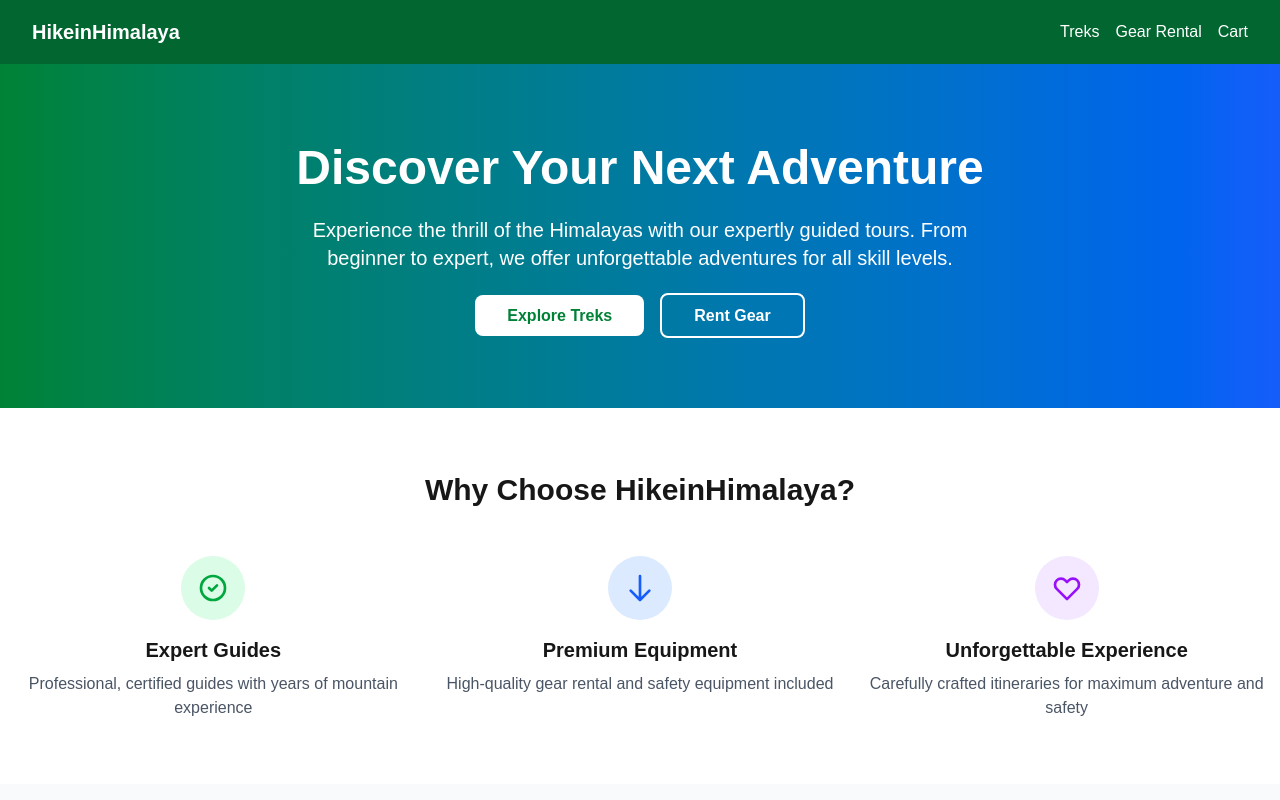
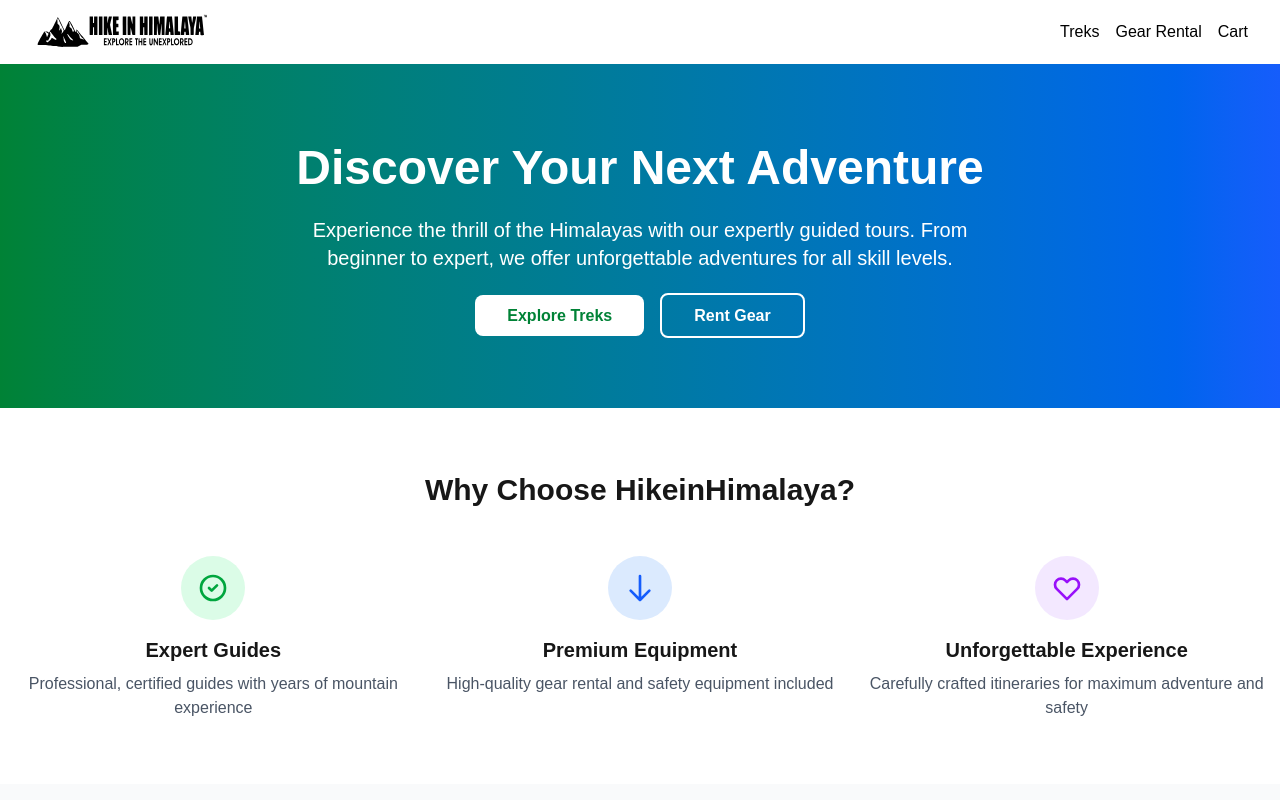
Before and after one commit to saphir746/Hike_in_Himalaya, a Next.js app: page / in a window 1280 px wide. Shown: the top 800 px of the page. Built offline with nearby package versions, Linux system fonts and the light colour scheme.

Commit message:
Logos and images

```diff
--- a/components/Layout.tsx
+++ b/components/Layout.tsx
@@ -1,4 +1,5 @@
 import Link from 'next/link'
+import Image from 'next/image'
 
 interface LayoutProps {
   children: React.ReactNode
@@ -7,12 +8,17 @@ interface LayoutProps {
 export default function Layout({ children }: LayoutProps) {
   return (
     <div className="min-h-screen bg-gray-50">
-      <nav className="bg-green-800 text-white">
+      <nav className="bg-white text-black">
         <div className="max-w-7xl mx-auto px-4 sm:px-6 lg:px-8">
           <div className="flex justify-between h-16">
             <div className="flex items-center">
-              <Link href="/" className="text-xl font-bold">
-                HikeinHimalaya
+              <Link href="/" className="flex items-center">
+                <Image
+                  src="/images/logos/logo.hikeinhimalaya.svg"
+                  alt="HikeinHimalaya"
+                  width={180}
+                  height={40}
+                />
               </Link>
             </div>
             <div className="flex items-center space-x-4">
```
Also changed, not shown: public/images/logos/logo.hikeinhimalaya.svg (added).
